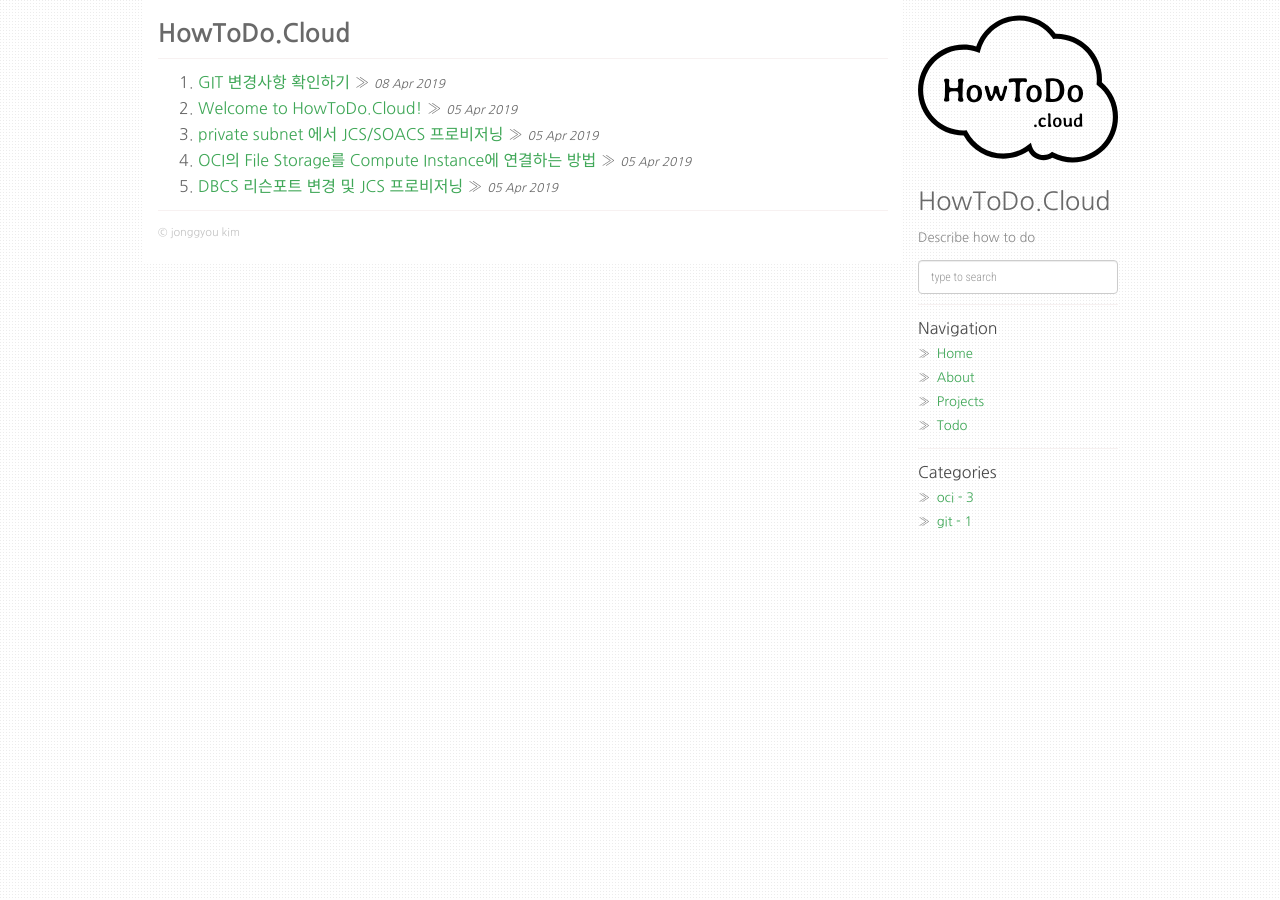
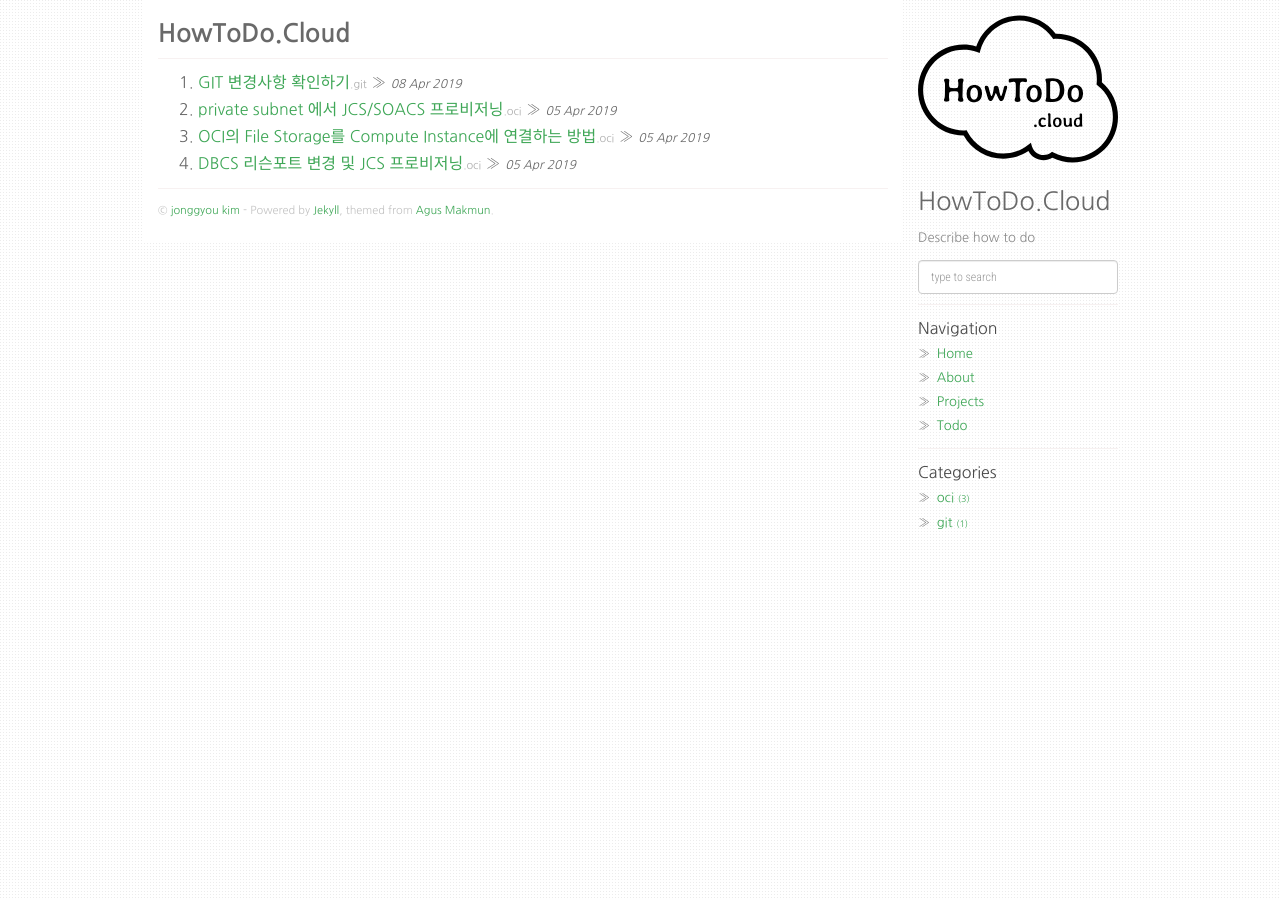
Before and after one commit to shiftyou/howtodo.cloud, a Jekyll site: the page built from index.html, in a window 1280 px wide. Built offline with Jekyll 4.4.1, drawn with Linux system fonts in a browser that asks for light colours; nearby versions of some CDN libraries; the list of posts is cut into pages by our own code.

Commit message:
add category in main list

```diff
--- a/_config.yml
+++ b/_config.yml
@@ -1,6 +1,7 @@
 title: HowToDo.Cloud
 description: Describe how to do
 author: jonggyou kim
+author_url: http://jonggyou.kim
 github: https://github.com/shiftyou/howtodo.cloud
 about: HowToDo.Cloud
 disqus_shortname: shiftyou
--- a/_layouts/default.html
+++ b/_layouts/default.html
@@ -7,7 +7,7 @@ layout: compress
     <meta charset="utf-8">
     <meta http-equiv="X-UA-Compatible" content="IE=edge,chrome=1">
     <meta name="viewport" content="width=device-width, initial-scale=1">
-    <link rel="shortcut icon" href="/static/img/favicon.ico" />
+    <link rel="shortcut icon" href="/favicon.ico" />
     <title>{% if page.title %}{{ page.title }} - {{ site.title }}{% else %}{{ site.author }}{% endif %}</title>
     <meta name="author" content="{{ site.author }}" />
     <meta name="description" content="{% if page.title %}{{ page.title }}{% else %}{{ site.description }}{% endif %}" />
@@ -117,7 +117,11 @@ layout: compress
       <div class="col-sm-8 col-offset-1 main-layout">
         {{ content }}
         <footer>
-          &copy; {{ site.author }}
+          &copy; <a href="{{ site.author_url }}">{{ site.author }}</a>
+          -
+          Powered by <a href="https://jekyllrb.com/">Jekyll</a>,
+          themed from <a href="https://github.com/agusmakmun/agusmakmun.github.io">Agus Makmun</a>.
+
 <!--
           {% if site.github %}
             - <a href="{{ site.github }}">{{ site.github }}</a> - Powered by Jekyll.
@@ -167,9 +171,9 @@ layout: compress
             {% capture category_slug %}{{ category | first }}{% endcapture %}
             {% for c_slug in category_slug %}
               {% if c_slug == page.categories %}
-                <li>{{ c_slug }} {{ category | last | size }}</li>
+                <li>{{ c_slug }} <span class="small_categories"> ({{ category | last | size }})</span></li>
               {% else %}
-                <li><a class="about" href="/category/{{ c_slug }}">{{ c_slug }} - {{ category | last | size }}</a></li>
+                <li><a class="about" href="/category/{{ c_slug }}">{{ c_slug }} <span class="small_categories"> ({{ category | last | size }})</span></a></li>
               {% endif %}
             {% endfor %}
           {% endfor %}
--- a/index.html
+++ b/index.html
@@ -8,7 +8,9 @@ layout: default
 
   <ol class="posts">
     {% for post in paginator.posts %}
-      <li><a href="{{ post.url }}">{{ post.title }}</a> &raquo; <i><span>{{ post.date | date_to_string }}</span></i></li>
+      <li>
+        <a href="{{ post.url }}">{{ post.title }}{% if post.categories %}<span class="categories">.{% for category in post.categories %}{{ category }}{% if forloop.last == false %},{% endif %}{% endfor %}</span>{% endif %}</a> &raquo; <i><span>{{ post.date | date_to_string }}</span></i>
+      </li>
     {% endfor %}
   </ol>
 
--- a/static/css/main.css
+++ b/static/css/main.css
@@ -20,6 +20,22 @@ span.time, span.categories {
   margin-bottom: 5px;
   font-size: 11px;
 }
+span.small_categories {
+  font-size: 9px;
+}
+
+span.category {
+  border-radius: 50%;
+  behavior: url(PIE.htc);
+  /* remove if you don't care about IE8 */
+  padding: 8px;
+  background: #fff;
+  border: 2px solid #666;
+  color: #666;
+  text-align: center;
+  font-size: 11px;
+}
+
 h1, h2, h3 {
   color: #696969;
   font-weight: normal;
```
Also changed, not shown: _posts/2019-04-05-welcome-howtodo-cloud.md (deleted, +0 -12 lines), category/oci.md (+1 -0 lines), favicon.ico (added).
